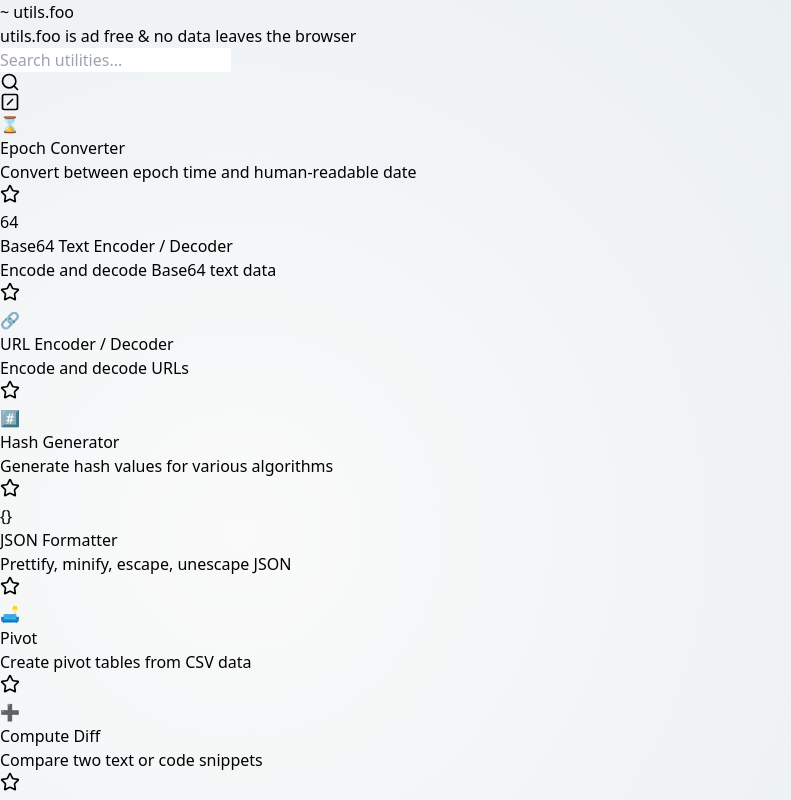
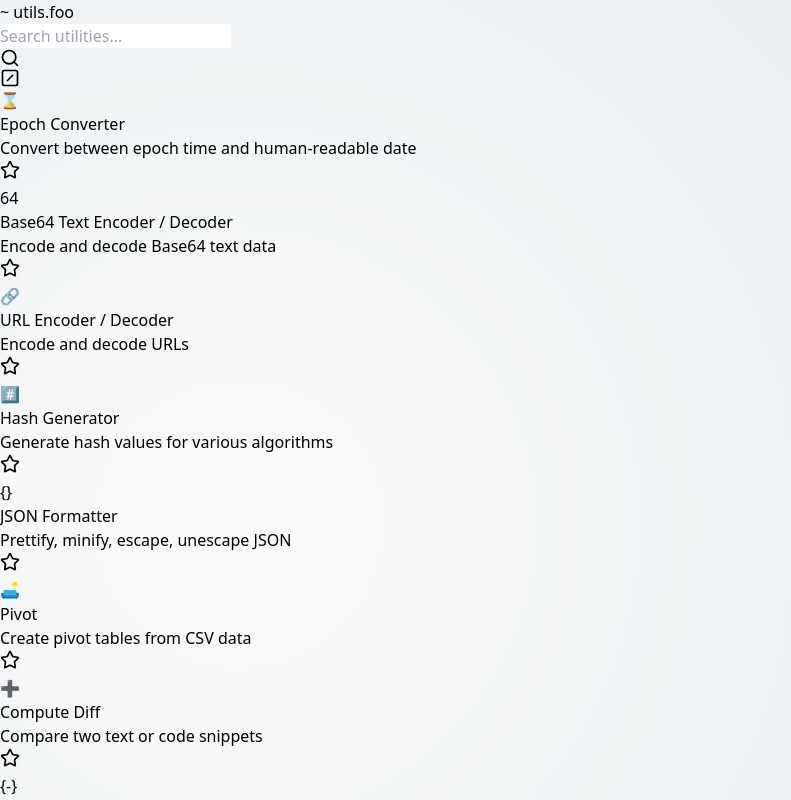
Before and after one commit to midplane/utils.foo, a React (Vite) app: page / in a window 1280 px wide. Shown: the top 800 px of the page, without its empty margins (0-791 px from the left). Built offline with nearby package versions, Linux system fonts and the light colour scheme.

Commit message:
Revert "Change header position"
This reverts commit 94df47f50b0cca9d6dc011503bf4489dc4a18b46.

```diff
--- a/src/components/Layout.jsx
+++ b/src/components/Layout.jsx
@@ -7,12 +7,11 @@
   return (
     <div className="flex flex-col min-h-screen" style={{ background: 'radial-gradient(circle at 18.7% 37.8%, rgb(250, 250, 250) 0%, rgb(225, 234, 238) 90%)'}}>
       <header className="bg-black text-white p-4 shadow-lg">
-        <div className="mx-auto flex max-w-7xl items-center justify-between lg:px-8">
-          <Link to="/" className="text-xl font-mono text-gray-100">~ utils.foo</Link>
-          <div className="flex flex-1 justify-end text-sm text-gray-400">
-            utils.foo is ad free & no data leaves the browser
-          </div>
-        </div>
+        <nav aria-label="Global" className="mx-auto flex max-w-7xl items-center justify-between lg:px-8">
+          <div className="flex flex-1"></div>
+          <Link to="/" className="text-2xl font-mono text-gray-100">~ utils.foo</Link>
+          <div className="flex flex-1 justify-end"></div>
+        </nav>
       </header>
       <main className="flex-grow container mx-auto py-8 px-4">
         {children}
```
